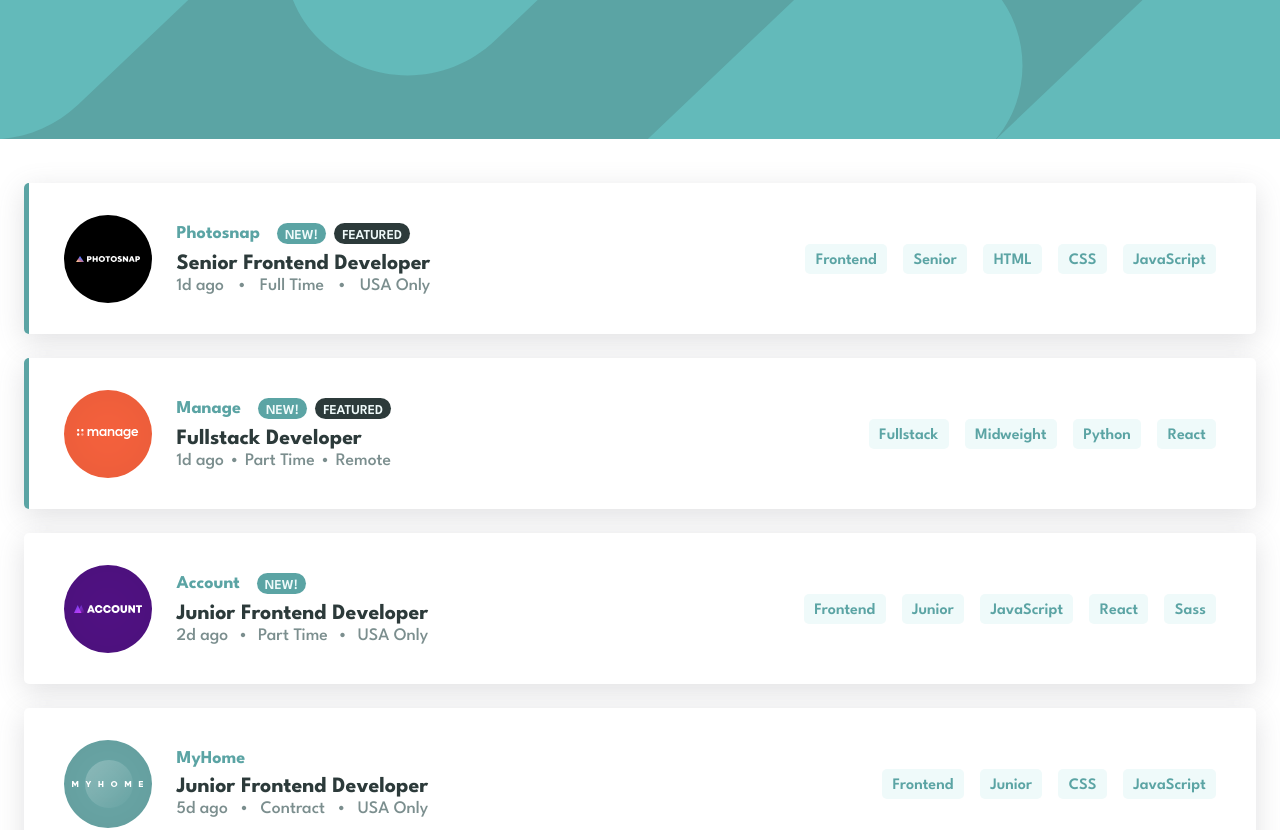
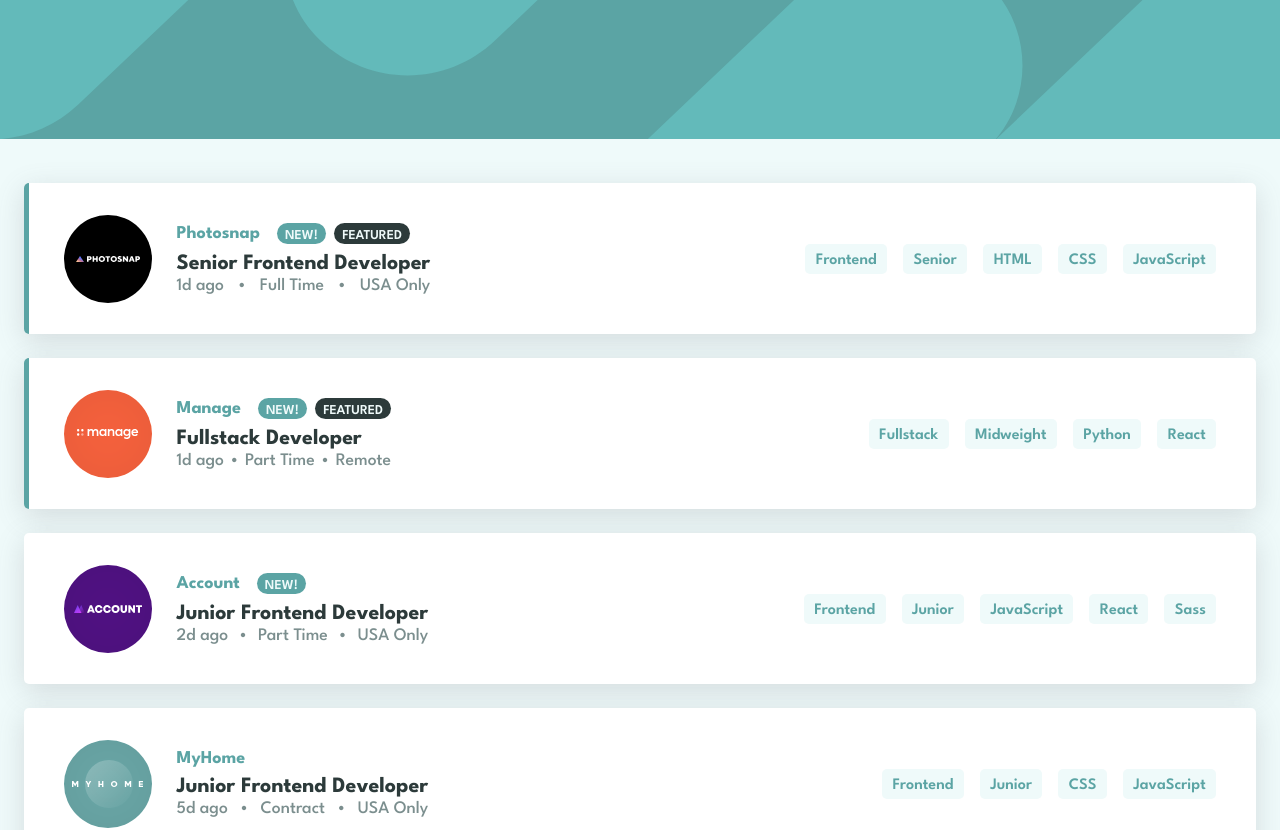
Before and after one commit to ihccenen/static-job-listings, a Next.js app: page / in a window 1280 px wide. Shown: the top 830 px of the page. Built offline with nearby package versions, Linux system fonts and the light colour scheme.

Commit message:
Added css

```diff
--- a/app/globals.css
+++ b/app/globals.css
@@ -3,3 +3,12 @@
   padding: 0;
   box-sizing: border-box;
 }
+
+body {
+  font-size: 1rem;
+  background-color: hsl(180, 52%, 96%);
+}
+
+button:hover {
+  cursor: pointer;
+}
```
